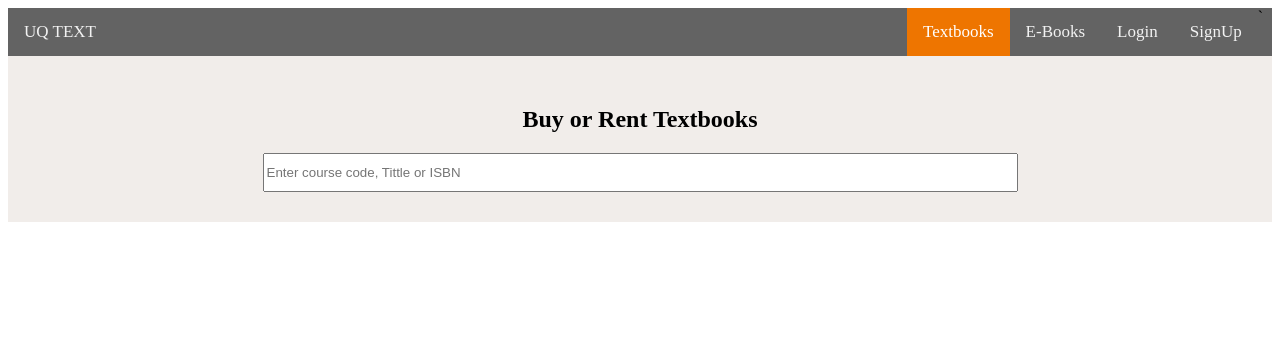
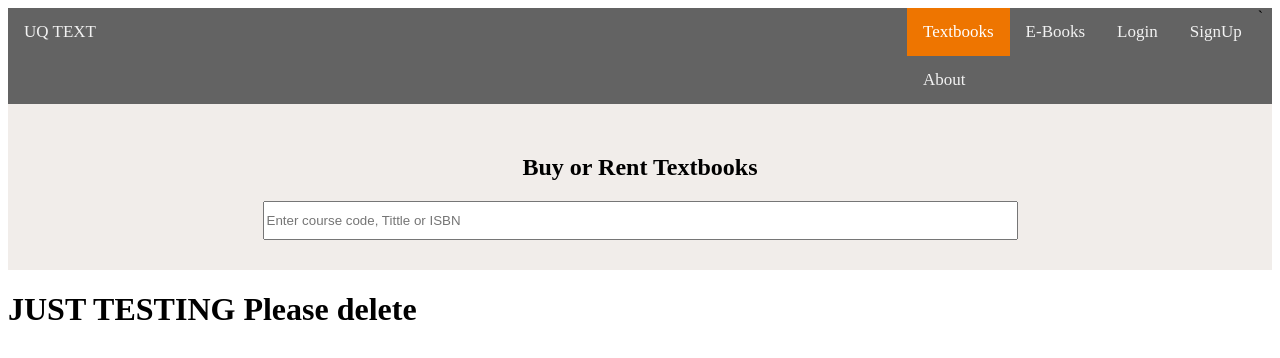
Before and after one commit to justcallmejohn/INFS3202-UQ-text, a plain HTML site: page index.html in a window 1280 px wide. Drawn offline with Linux system fonts and the light colour scheme.

Commit message:
just testing

```diff
--- a/index.html
+++ b/index.html
@@ -1,4 +1,5 @@
 <html>
+
 <head>
     <meta charset="utf-8">
     <!--  This is the main tittle that appears in tab of the browser -->
@@ -19,6 +20,7 @@
                 <a href="javascript:void(0)">E-Books</a>
                 <a href="javascript:void(0)">Login</a>
                 <a href="javascript:void(0)">SignUp</a>
+                <a href="#">About</a>
             </div>
         </div>
         <div class="header">
@@ -27,10 +29,12 @@
         </div>
 
     </nav>
-
+    <h1>JUST TESTING Please delete</h1>
     <script>
         // This is the fixed nav bar functionality
-		window.onscroll = function() {myFunction()};
+        window.onscroll = function() {
+            myFunction()
+        };
 
         var navbar = document.getElementById("navbar");
         var sticky = navbar.offsetTop;
@@ -42,6 +46,7 @@
                 navbar.classList.remove("sticky");
             }
         }
+
     </script>
 
 </body>
```
Lines whose indentation alone changed are shown as unchanged.
